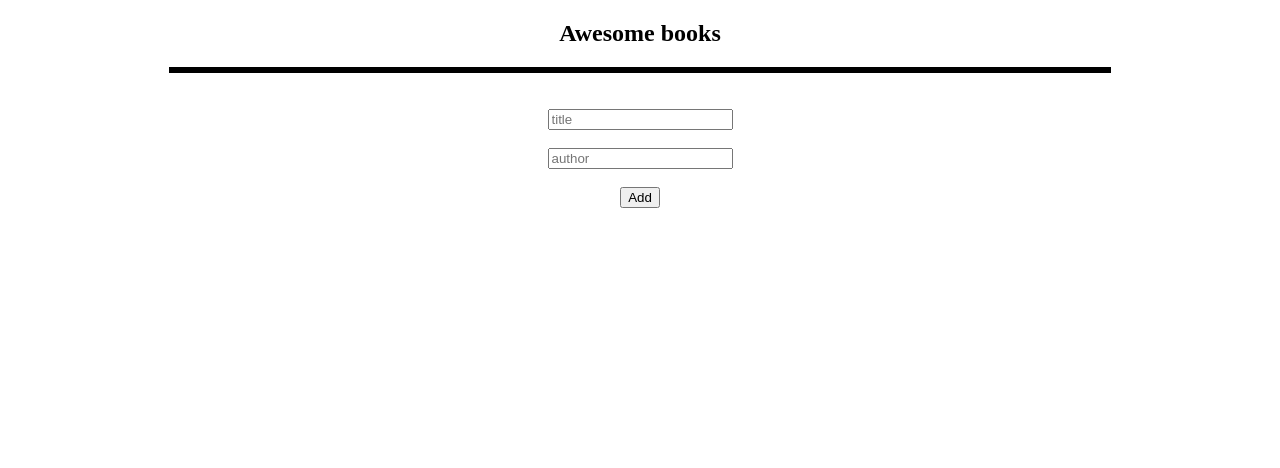
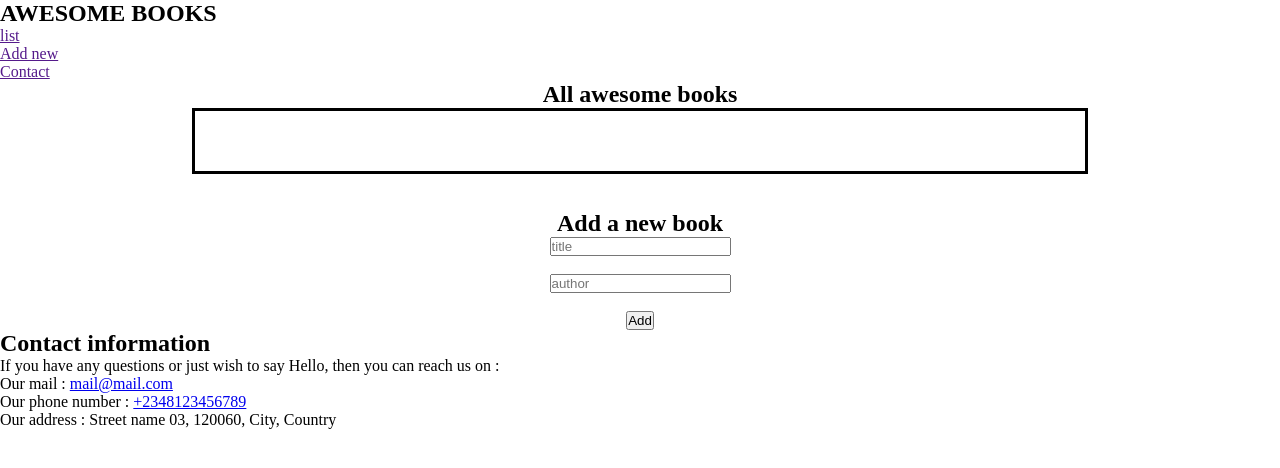
Before and after one commit to tylher/awesome-book-project, a website: page index.html in a window 1280 px wide. Drawn offline with Linux system fonts and the light colour scheme.

Commit message:
Add contents to page

```diff
--- a/index.html
+++ b/index.html
@@ -1,5 +1,6 @@
 <!DOCTYPE html>
 <html lang="en">
+
   <head>
     <meta charset="UTF-8" />
     <meta http-equiv="X-UA-Compatible" content="IE=edge" />
@@ -7,14 +8,25 @@
     <title>Awesome Book</title>
     <link rel="stylesheet" href="style.css">
   </head>
+
   <body>
+    <nav>
+      <h2 class="logo">AWESOME BOOKS</h2>
+      <ul>
+        <li><a class="list" href="">list</a></li>
+        <li><a class="add-book" href="">Add new</a></li>
+        <li><a class="contact" href="">Contact</a></li>
+      </ul>
+    </nav>
     <main>
       <section class="main-section">
-        <h1>Awesome books</h1>
+        <h1>All awesome books</h1>
         <div class="display-books"></div>
       </section>
       <br><br>
+
       <form class="main-form">
+        <h2>Add a new book</h2>
         <div class="inputs">
           <div>
             <input type="text" name="title" id="title" placeholder="title" />
@@ -29,8 +41,19 @@
           <button type="button" class="add-book">Add</button>
         </div>
       </form>
+
+      <section class="contact-section">
+        <h2>Contact information</h2>
+        <p>If you have any questions or just wish to say Hello, then you can reach us on :</p>
+        <ul>
+          <li>Our mail : <a href="mailto:mail@mail.com">mail@mail.com</a></li>
+          <li>Our phone number : <a href="tel:+2348123456789">+2348123456789</a></li>
+          <li> Our address : Street name 03, 120060, City, Country</li>
+        </ul>
+      </section>
     </main>
 
     <script src="awesome_book.js"></script>
   </body>
+
 </html>
--- a/style.css
+++ b/style.css
@@ -1,12 +1,11 @@
 /* styles for project */
-body {
+* {
   margin: 0;
   padding: 0;
+  box-sizing: border-box;
 }
 
 .main-section {
-  height: auto;
-  margin: auto;
   text-align: center;
 }
 
@@ -20,7 +19,7 @@
   width: 70%;
   margin: auto;
   border: 3px black solid;
-  padding: 0 20px;
+  padding: 30px 20px;
 }
 
 .my-book-division {
```
Lines whose indentation alone changed are shown as unchanged.
